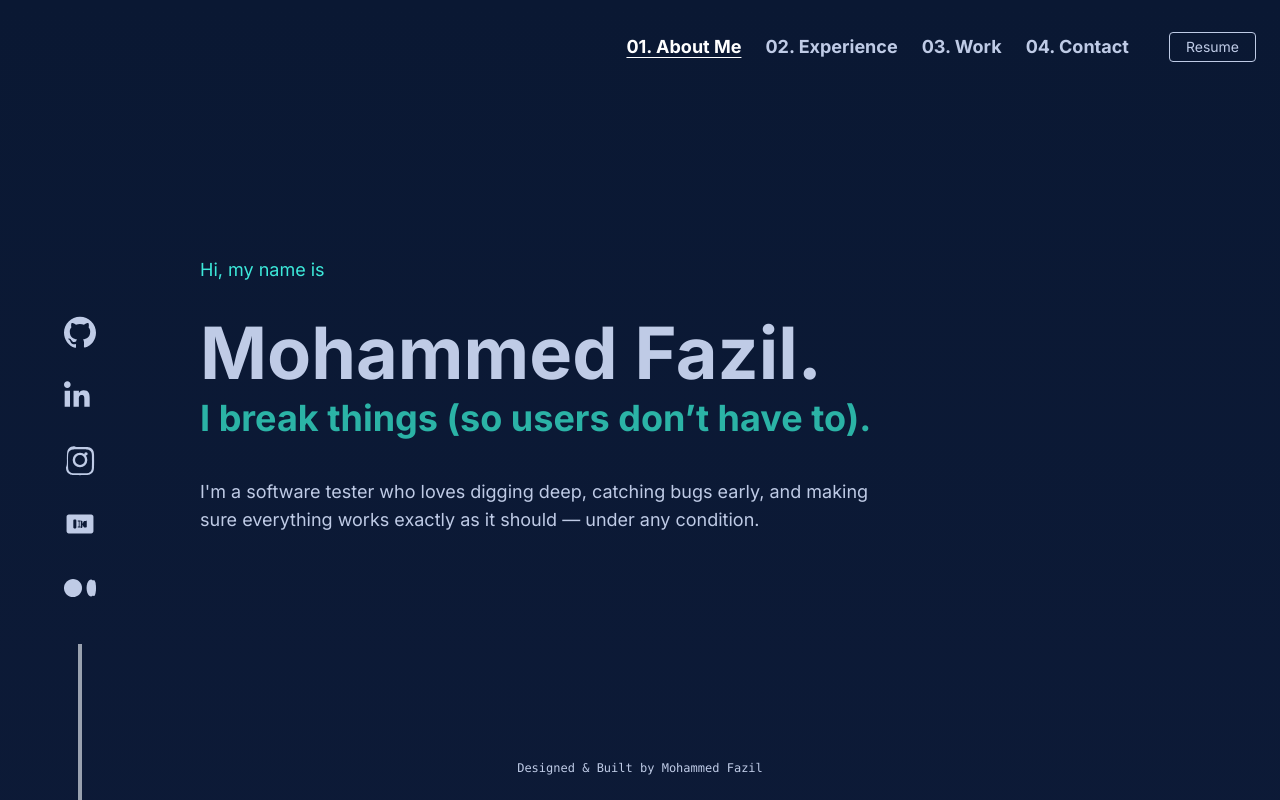
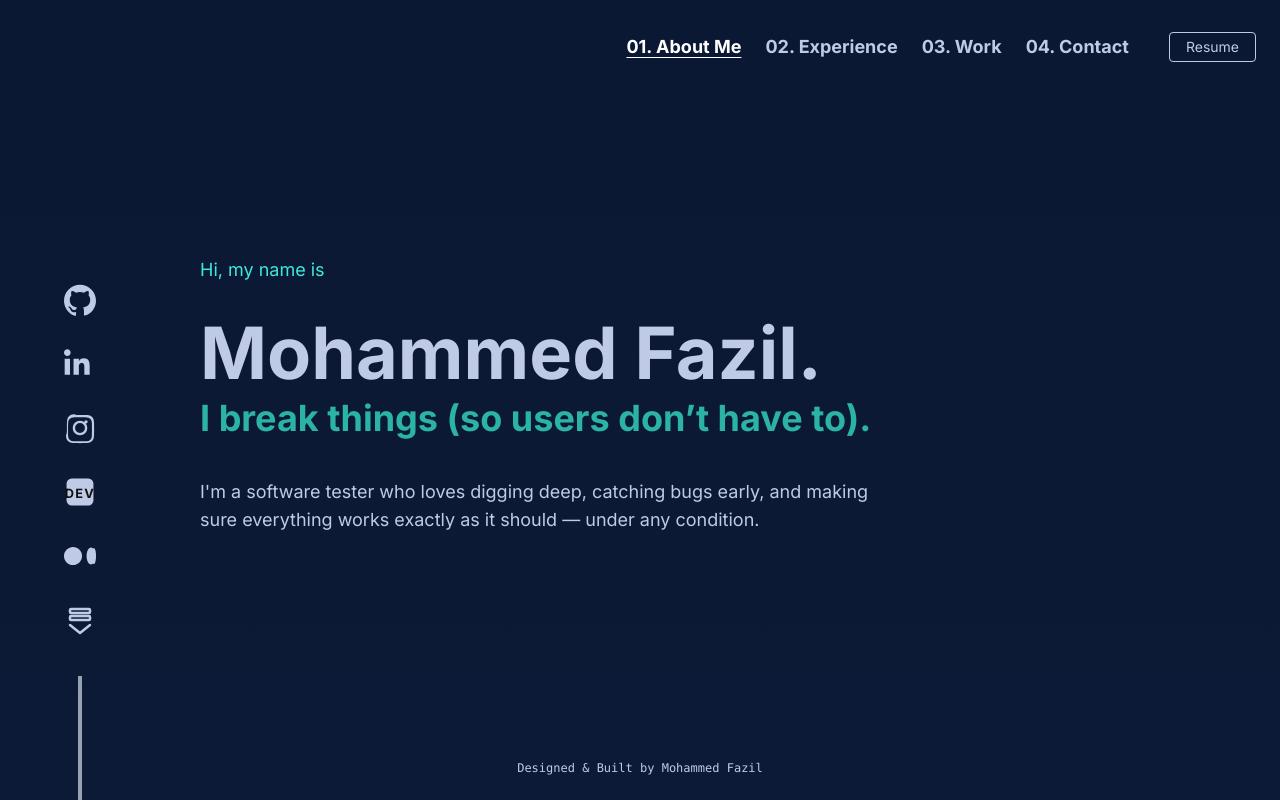
Before and after one commit to Fazil-Vallooran/my-portfolio, a Next.js app: page / in a window 1280 px wide. Shown: the top 800 px of the page. Built offline with nearby package versions, Linux system fonts and the light colour scheme.

Commit message:
added svg and  resume

```diff
--- a/src/Components/layout/MainHeader.jsx
+++ b/src/Components/layout/MainHeader.jsx
@@ -59,6 +59,7 @@ const MainHeader = () => {
                 if (section) {
                   e.preventDefault();
                   section.scrollIntoView({ behavior: "smooth" });
+                  window.history.replaceState(null, '', link.href);
                 }
               }
             }}
@@ -67,7 +68,7 @@ const MainHeader = () => {
           </a>
         ))}
         <a
-          href="/resume.pdf"
+          href="/Mohammed Fazil.pdf"
           target="_blank"
           rel="noopener noreferrer"
           className="ml-4 px-4 py-1 border border-accent text-accent rounded hover:bg-accent hover:text-primary transition-colors duration-200 text-sm"
--- a/src/Icons/DevtoIcon.jsx
+++ b/src/Icons/DevtoIcon.jsx
@@ -4,10 +4,24 @@ const DevtoIcon = ({ className }) => (
   <svg
     className={className}
     viewBox="0 0 50 50"
-    fill="currentColor"
     xmlns="http://www.w3.org/2000/svg"
   >
-    <path d="M7.5 10C5.567 10 4 11.567 4 13.5v23C4 38.433 5.567 40 7.5 40h35c1.933 0 3.5-1.567 3.5-3.5v-23C46 11.567 44.433 10 42.5 10h-35zm11.813 9.375v11.25c0 .69-.56 1.25-1.25 1.25h-2.25a1.25 1.25 0 0 1-1.25-1.25v-11.25c0-.69.56-1.25 1.25-1.25h2.25c.69 0 1.25.56 1.25 1.25zm6.563 0v1.875h-1.563v7.5h1.563v1.875h-4.375v-1.875h1.563v-7.5h-1.563v-1.875h4.375zm8.437 0c.69 0 1.25.56 1.25 1.25v8.75c0 .69-.56 1.25-1.25 1.25h-2.5a1.25 1.25 0 0 1-1.125-.75l-1.875-4.063v4.063c0 .69-.56 1.25-1.25 1.25h-1.25v-11.25h1.25c.69 0 1.25.56 1.25 1.25v4.063l1.875-4.063c.197-.437.64-.75 1.125-.75h2.5z" />
+    {/* Square background */}
+    <rect x="4" y="4" width="42" height="42" rx="8" fill="currentColor" />
+    {/* DEV text centered in square */}
+    <text
+      x="25"
+      y="29"
+      textAnchor="middle"
+      fontWeight="bold"
+      fontSize="20"
+      fill="#111"
+      fontFamily="Montserrat, Inter, Arial, sans-serif"
+      letterSpacing="2"
+      dominantBaseline="middle"
+    >
+      DEV
+    </text>
   </svg>
 );
 
--- /dev/null
+++ b/src/Icons/SubstackIcon.jsx
@@ -0,0 +1,26 @@
+import React from "react";
+
+const SubstackIcon = (props) => (
+  <svg
+    xmlns="http://www.w3.org/2000/svg"
+    viewBox="0 0 32 32"
+    width="1em"
+    height="1em"
+    fill="none"
+    stroke="currentColor"
+    strokeWidth="2.5"
+    strokeLinecap="round"
+    strokeLinejoin="round"
+    {...props}
+  >
+    {/* Top bar */}
+    <rect x="6" y="5" width="20" height="4" rx="1" />
+    {/* Middle bar */}
+    <rect x="6" y="12" width="20" height="4" rx="1" />
+    {/* Chevron (bookmark) */}
+    <polyline points="6,21 16,29 26,21" />
+    <rect x="6" y="21" width="20" height="0" />
+  </svg>
+);
+
+export default SubstackIcon;
--- a/src/constants/SocialLinks.js
+++ b/src/constants/SocialLinks.js
@@ -1,18 +1,19 @@
 import GithubIcon from "@icons/GithubIcon";
-import LinkedInIcon from "@icons/LinkedinIcon";
+import LinkedinIcon from "@icons/LinkedinIcon";
 import InstagramIcon from "@icons/InstagramIcon";
 import DevtoIcon from "@icons/DevtoIcon";
 import MediumIcon from "@icons/MediumIcon";
+import SubstackIcon from "@icons/SubstackIcon";
 
-const socialLinks = [
+export const socialLinks = [
   {
-    href: "https://github.com/fazil-Vallooran",
+    href: "https://github.com/fazil-v",
     icon: GithubIcon,
     label: "GitHub"
   },
   {
     href: "https://www.linkedin.com/in/fazil-v/",
-    icon: LinkedInIcon,
+    icon: LinkedinIcon,
     label: "LinkedIn"
   },
   {
@@ -29,6 +30,11 @@ const socialLinks = [
     href: "https://medium.com/@fazil-v",
     icon: MediumIcon,
     label: "Medium"
+  },
+  {
+    href: "https://fazilv.substack.com/",
+    icon: SubstackIcon,
+    label: "Substack"
   }
 ];
 
```
Also changed, not shown: 1 other file (tests, documents, lock files or other folders).
